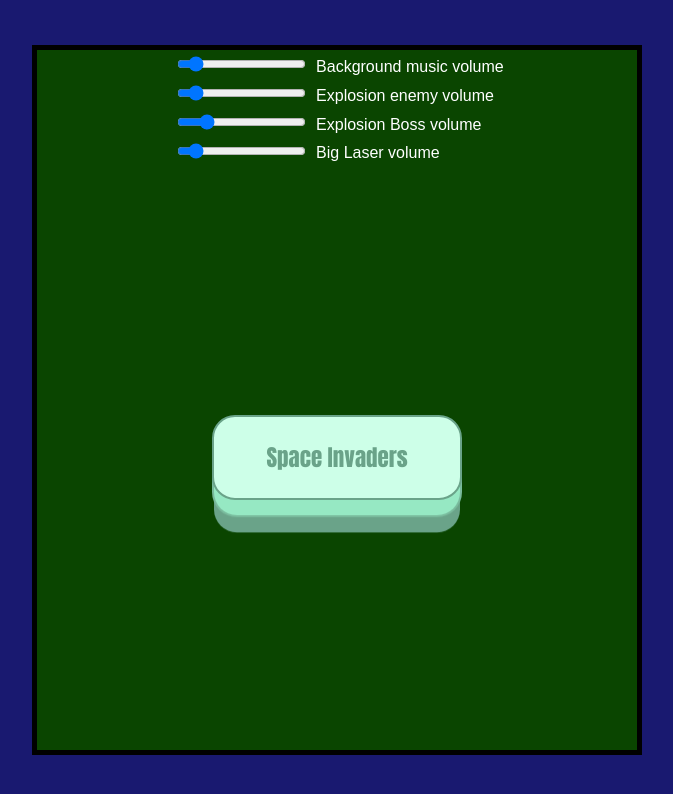
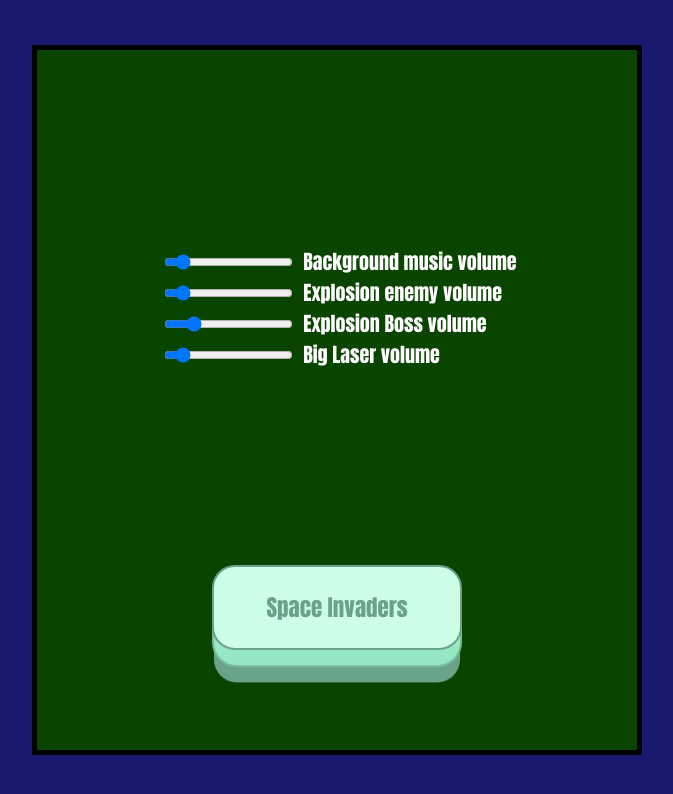
Before and after one commit to Mogrima/Space-Invaders, a website with bundled scripts: page index.html in a window 1280 px wide. Shown: the whole page, without its empty margins (303-976 px from the left). Built offline with nearby package versions, Linux system fonts and the light colour scheme.

Commit message:
styling of input range adjusted

```diff
--- a/Style/style.css
+++ b/Style/style.css
@@ -27,21 +27,26 @@
     max-height: 100%;
 }
 
-p,
-label {
-  font:
-    1rem 'Fira Sans',
-    sans-serif;
+.volume_label {
+    font-family: 'Impact', 'Franklin Gothic Medium', 'Arial Narrow', Arial, sans-serif;
+    font-size: 20px;
 }
 
 input {
   margin: 0.4rem;
 }
 
+.range_wrapper {
+    margin: 0 auto;
+    margin-top: auto;
+}
+
 .big-button {
     position: relative;
     width: 250px;
-    margin: auto auto;
+    margin: 0 auto;
+    margin-top: auto;
+    margin-bottom: 100px;
     font-family: 'Impact', 'Franklin Gothic Medium', 'Arial Narrow', Arial, sans-serif;
     font-size: 23px;
     text-align: center;
--- a/index.html
+++ b/index.html
@@ -10,22 +10,22 @@
 <body>
     <canvas id="canvas"></canvas>
     <div id="startDisplay" class="startDisplay">
-        <div>
+        <div class="range_wrapper">
             <div>
                 <input type="range" id="sound" name="volume" value="10" />
-                <label for="sound">Background music volume</label>
+                <label for="sound" class="volume_label">Background music volume</label>
             </div>
             <div>
                 <input type="range" id="explosionValue" name="volume" value="10" />
-                <label for="explosionValue">Explosion enemy volume</label>
+                <label for="explosionValue" class="volume_label">Explosion enemy volume</label>
             </div>
             <div>
                 <input type="range" id="explosionBossValue" name="volume" value="20" />
-                <label for="explosionBossValue">Explosion Boss volume</label>
+                <label for="explosionBossValue" class="volume_label">Explosion Boss volume</label>
             </div>
             <div>
                 <input type="range" id="laserVolume" name="volume" value="10" />
-                <label for="laserVolume">Big Laser volume</label>
+                <label for="laserVolume" class="volume_label">Big Laser volume</label>
             </div>
         </div>
         <button id="startButton" class="big-button" type="button">Space Invaders</button>
```
